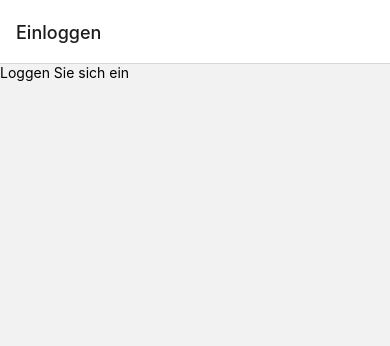
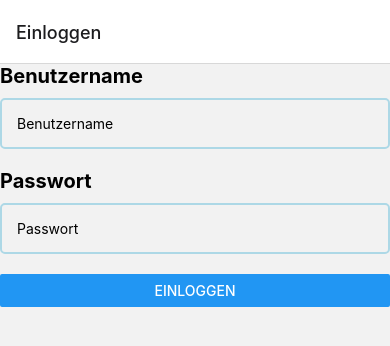
Before and after one commit to tim-w97/EisenhowerDo, a React Native app: screen /LoginScreen in a window 390 px wide. Shown: the top 346 px of the page. Built offline with nearby package versions, Linux system fonts and the light colour scheme.

Commit message:
added two input fields for username and password + login button

```diff
--- a/src/screens/LoginScreen.tsx
+++ b/src/screens/LoginScreen.tsx
@@ -1,12 +1,36 @@
 import globalStyles from '../styles/globalStyles.ts';
-import {SafeAreaView, Text} from 'react-native';
+import {Button, SafeAreaView, StyleSheet, Text, TextInput} from 'react-native';
 
 function LoginScreen() {
   return (
     <SafeAreaView style={globalStyles.safeArea}>
-      <Text>Loggen Sie sich ein</Text>
+      <Text style={[globalStyles.bigTitle, styles.smallBottomMargin]}>
+        Benutzername
+      </Text>
+      <TextInput
+        placeholder={'Benutzername'}
+        style={[globalStyles.textInput, styles.bigBottomMargin]}
+      />
+      <Text style={[globalStyles.bigTitle, styles.smallBottomMargin]}>
+        Passwort
+      </Text>
+      <TextInput
+        secureTextEntry={true}
+        placeholder={'Passwort'}
+        style={[globalStyles.textInput, styles.bigBottomMargin]}
+      />
+      <Button title={'Einloggen'} />
     </SafeAreaView>
   );
 }
 
+const styles = StyleSheet.create({
+  smallBottomMargin: {
+    marginBottom: 10,
+  },
+  bigBottomMargin: {
+    marginBottom: 20,
+  },
+});
+
 export default LoginScreen;
```
